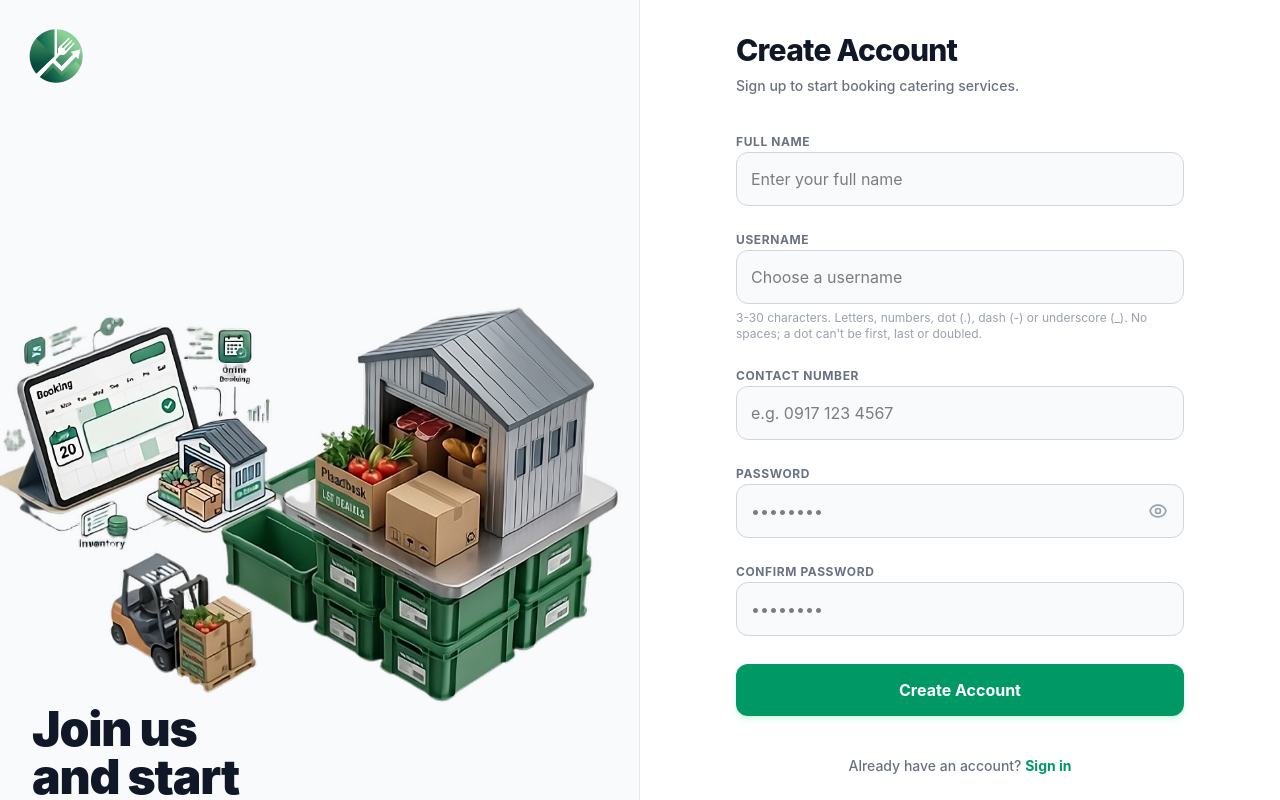
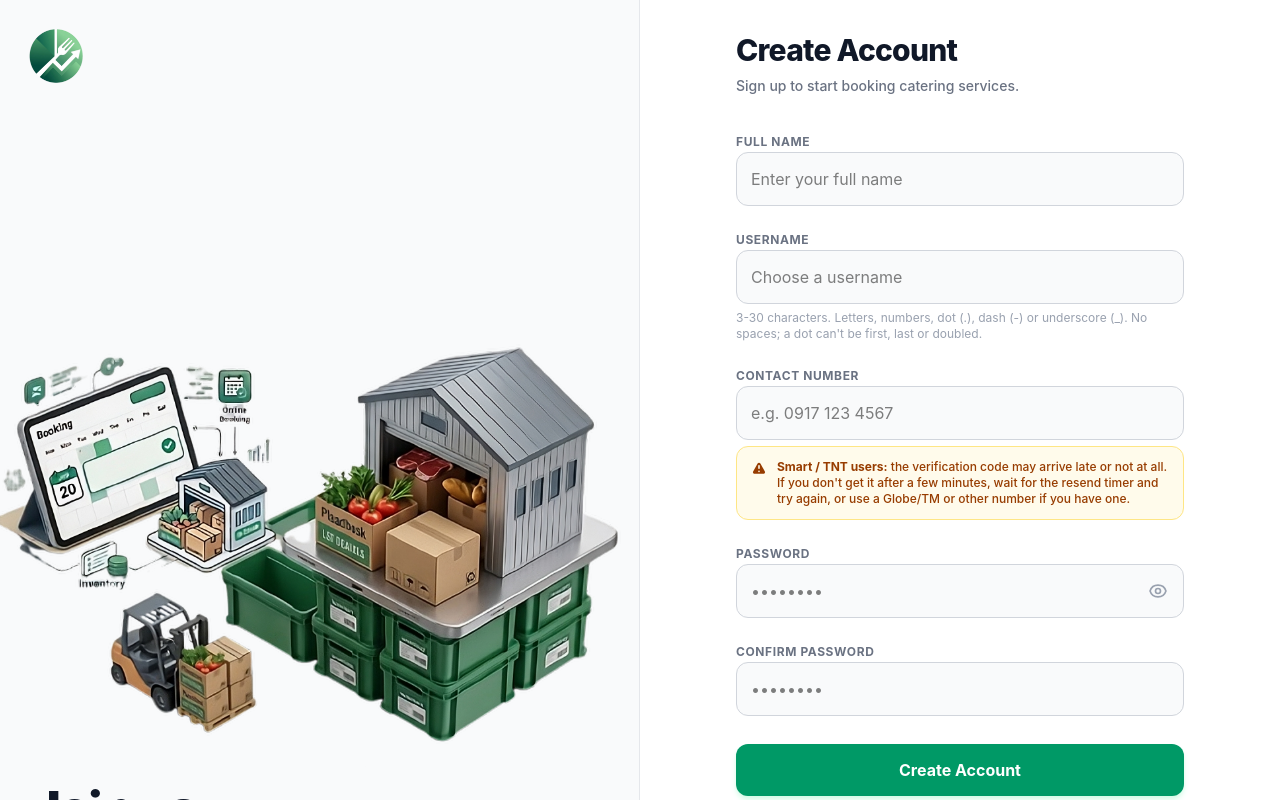
Before and after one commit to jmrvls/caterlytics-frontend, a Vue app: page /register in a window 1280 px wide. Shown: the top 800 px of the page. Built offline with nearby package versions, Linux system fonts and the light colour scheme; no server answers.

Commit message:
add Smart/TNT OTP warning on register

```diff
--- a/src/Views/RegisterView.vue
+++ b/src/Views/RegisterView.vue
@@ -68,6 +68,13 @@
             <div class="space-y-1.5">
               <label class="text-xs font-bold uppercase tracking-wider text-gray-500">Contact Number</label>
               <input type="tel" v-model="form.contact_number" placeholder="e.g. 0917 123 4567" autocomplete="tel" class="w-full p-3.5 bg-gray-50 border border-gray-300 rounded-xl focus:outline-none focus:ring-2 focus:ring-emerald-500 focus:border-emerald-500 transition" required />
+              <!-- Heads-up: SMS delivery to some carriers can be delayed or fail -->
+              <div role="note" class="flex items-start gap-2.5 rounded-xl border border-amber-200 bg-amber-50 px-3.5 py-3 text-xs font-medium text-amber-800">
+                <svg class="h-4 w-4 flex-shrink-0 mt-0.5" fill="currentColor" viewBox="0 0 20 20"><path fill-rule="evenodd" d="M8.257 3.099c.765-1.36 2.722-1.36 3.486 0l5.58 9.92c.75 1.334-.213 2.98-1.742 2.98H4.42c-1.53 0-2.493-1.646-1.743-2.98l5.58-9.92zM11 13a1 1 0 11-2 0 1 1 0 012 0zm-1-8a1 1 0 00-1 1v3a1 1 0 002 0V6a1 1 0 00-1-1z" clip-rule="evenodd"/></svg>
+                <span>
+                  <span class="font-bold">Smart / TNT users:</span> the verification code may arrive late or not at all. If you don't get it after a few minutes, wait for the resend timer and try again, or use a Globe/TM or other number if you have one.
+                </span>
+              </div>
             </div>
 
             <div class="space-y-1.5">
@@ -135,6 +142,14 @@
 
             <div v-if="otpInfoMessage" role="status" class="rounded-xl border border-emerald-200 bg-emerald-50 px-4 py-3 text-sm font-medium text-emerald-700">
               {{ otpInfoMessage }}
+            </div>
+
+            <!-- Heads-up: SMS delivery to some carriers can be delayed or fail -->
+            <div role="note" class="flex items-start gap-2.5 rounded-xl border border-amber-200 bg-amber-50 px-4 py-3 text-sm font-medium text-amber-800">
+              <svg class="h-5 w-5 flex-shrink-0 mt-0.5" fill="currentColor" viewBox="0 0 20 20"><path fill-rule="evenodd" d="M8.257 3.099c.765-1.36 2.722-1.36 3.486 0l5.58 9.92c.75 1.334-.213 2.98-1.742 2.98H4.42c-1.53 0-2.493-1.646-1.743-2.98l5.58-9.92zM11 13a1 1 0 11-2 0 1 1 0 012 0zm-1-8a1 1 0 00-1 1v3a1 1 0 002 0V6a1 1 0 00-1-1z" clip-rule="evenodd"/></svg>
+              <span>
+                <span class="font-bold">Using Smart or TNT?</span> Codes can take a few minutes or may not arrive. Please wait, then tap "Resend". If it still doesn't come, go back and try another number.
+              </span>
             </div>
 
             <div class="space-y-1.5">
```
